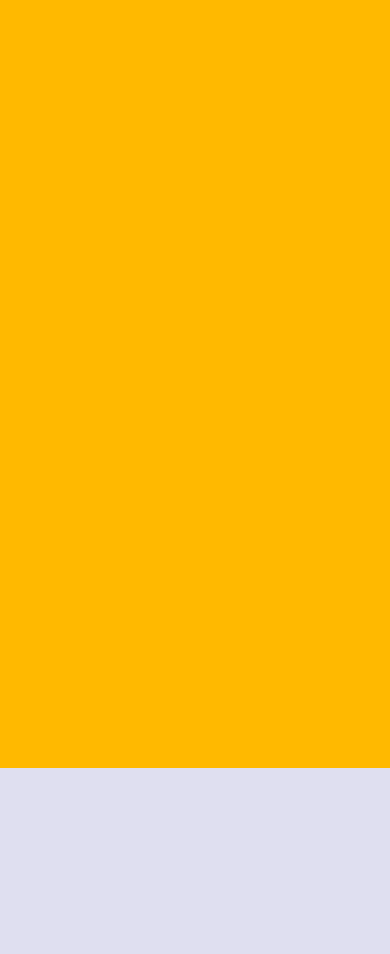
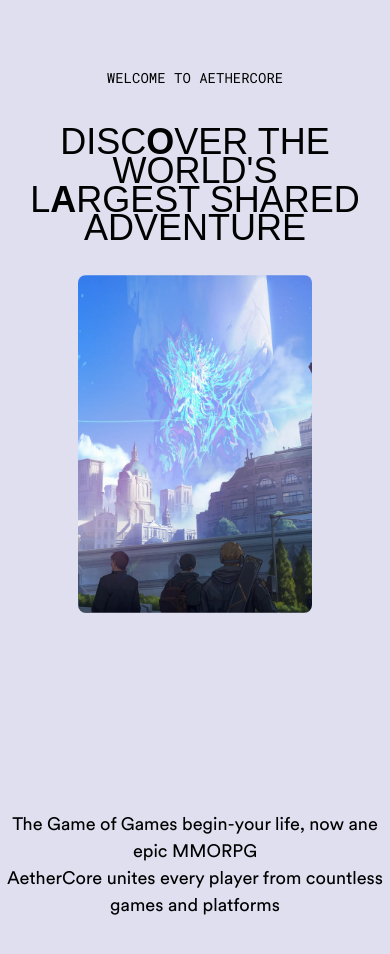
Before and after one commit to Vishvjeet-Rana/AetherCore-GamingAI-Site, a React (Vite) app: page / in a window 390 px wide. Shown: the part 920-1874 px from the top of the page. Before the commit the page ends 1688 px from the top, so only its background shows below. Built offline with nearby package versions, Linux system fonts and the light colour scheme.

Commit message:
about section's heading and image-scrolling animation completed some touchups left

```diff
--- a/src/App.jsx
+++ b/src/App.jsx
@@ -1,11 +1,13 @@
+import About from "./components/About";
 import Hero from "./components/Hero";
 
 function App() {
   return (
     <main className="relative min-h-screen w-screen overflow-x-hidden">
       <Hero />
+      <About />
 
-      <section className="z-0 min-h-screen bg-amber-400" />
+      {/* <section className="z-0 min-h-screen bg-amber-400" /> */}
     </main>
   );
 }
--- /dev/null
+++ b/src/components/About.jsx
@@ -0,0 +1,64 @@
+import { useGSAP } from "@gsap/react";
+import React from "react";
+import gsap from "gsap";
+import { ScrollTrigger } from "gsap/all";
+
+gsap.registerPlugin(ScrollTrigger);
+
+const About = () => {
+  useGSAP(() => {
+    const clipAnimation = gsap.timeline({
+      scrollTrigger: {
+        trigger: "#clip",
+        start: "center center",
+        end: "+=800 center",
+        scrub: 0.5,
+        pin: true,
+        pinSpacing: true,
+      },
+    });
+
+    clipAnimation.to(".mask-clip-path", {
+      width: "100vw",
+      height: "100vh",
+      borderRadius: 0,
+    });
+  });
+
+  return (
+    <div id="about" className="min-h-screen w-screen">
+      <div className="relative mb-8 mt-36 flex flex-col items-center gap-5">
+        {/* small upper heading */}
+        <h2 className="text-sm font-general uppercase md:text-[10px]">
+          Welcome to AetherCore
+        </h2>
+
+        {/* bigger text heading */}
+        <div className="text-center mt-5 leading-[0.8] text-4xl uppercase md:text-[6rem]">
+          Disc<b>o</b>ver the world's <br /> l<b>a</b>rgest shared adventure
+        </div>
+
+        {/* another text */}
+        <div className="about-subtext">
+          <p>The Game of Games begin-your life, now ane epic MMORPG</p>
+          <p>
+            AetherCore unites every player from countless games and platforms
+          </p>
+        </div>
+      </div>
+
+      {/* the poster or image in about section */}
+      <div id="clip" className="h-dvh w-screen">
+        <div className="mask-clip-path about-image h-[40%] w-[60%] sm:h-[60%] sm:w-[60%]">
+          <img
+            src="img/about.webp"
+            alt="about section image"
+            className="absolute left-0 top-0 size-full object-cover h-[100%] w-[100%] rounded-lg"
+          />
+        </div>
+      </div>
+    </div>
+  );
+};
+
+export default About;
```
